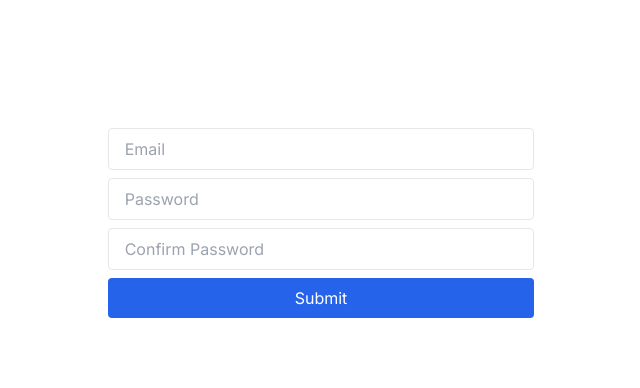
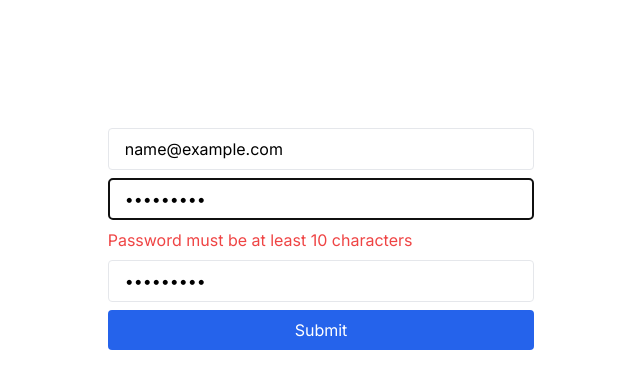
Before and after one commit to asimnp/nextjs-form, a Next.js app: page / in a window 1280 px wide. Both pictures are taken after typing "name@example.com", "Sample123", "Sample123" into the empty fields and a click on the button "Submit". Shown: the top 388 px of the page, without its empty margins (319-959 px from the left). Built offline with nearby package versions, Linux system fonts and the light colour scheme.

Commit message:
form with react-hook-form

```diff
--- a/src/app/page.tsx
+++ b/src/app/page.tsx
@@ -1,75 +1,69 @@
 "use client";
 
-import { useState } from "react";
+import { useForm, type FieldValues } from "react-hook-form";
 
 export default function Home() {
-  const [email, setEmail] = useState("");
-  const [password, setPassword] = useState("");
-  const [confirmPassword, setConfirmPassword] = useState("");
-  const [isSubmitting, setIsSubmitting] = useState(false);
-  const [errors, setErrors] = useState<string[]>([]);
+  const {
+    register,
+    handleSubmit,
+    formState: { errors, isSubmitting },
+    reset,
+    getValues,
+  } = useForm();
 
-  const handleSubmit = async (e: React.FormEvent<HTMLFormElement>) => {
-    e.preventDefault();
-    setIsSubmitting(true);
-
-    if (password !== confirmPassword) {
-      setErrors(["Password and confirm password must match"]);
-      setIsSubmitting(false);
-      return;
-    }
-
-    // submit form to server
+  const onSubmit = async (data: FieldValues) => {
+    // Mock: submit to server
     await new Promise((resolve) => setTimeout(resolve, 2000));
 
-    setEmail("");
-    setPassword("");
-    setConfirmPassword("");
-    setIsSubmitting(false);
+    reset();
   };
 
   return (
     <form
-      onSubmit={handleSubmit}
+      onSubmit={handleSubmit(onSubmit)}
       className="flex flex-col gap-y-2 w-1/3 mx-auto mt-32"
     >
-      {errors.length > 0 && (
-        <ul>
-          {errors.map((error) => (
-            <li
-              key={error}
-              className="bg-red-100 text-red-500 px-4 py-2 rounded"
-            >
-              {error}
-            </li>
-          ))}
-        </ul>
+      <input
+        {...register("email", { required: "Email is required" })}
+        type="email"
+        placeholder="Email"
+        className="px-4 py-2 rounded border"
+      />
+      {errors.email && (
+        <p className="text-red-500">{`${errors.email.message}`}</p>
       )}
 
       <input
-        type="email"
-        value={email}
-        onChange={(e) => setEmail(e.target.value)}
-        required
-        placeholder="Email"
-        className="px-4 py-2 rounded border"
-      />
-      <input
+        {...register("password", {
+          required: "Password is required",
+          minLength: {
+            value: 10,
+            message: "Password must be at least 10 characters",
+          },
+        })}
         type="password"
-        value={password}
-        onChange={(e) => setPassword(e.target.value)}
-        required
         placeholder="Password"
         className="px-4 py-2 rounded border"
       />
+      {errors.password && (
+        <p className="text-red-500">{`${errors.password.message}`}</p>
+      )}
+
       <input
+        {...register("confirmPassword", {
+          required: "Confirm password is required",
+          validate: (value) =>
+            value === getValues("password") ||
+            "Password and confirm password must be match",
+        })}
         type="password"
-        value={confirmPassword}
-        onChange={(e) => setConfirmPassword(e.target.value)}
-        required
         placeholder="Confirm Password"
         className="px-4 py-2 rounded border"
       />
+      {errors.confirmPassword && (
+        <p className="text-red-500">{`${errors.confirmPassword.message}`}</p>
+      )}
+
       <button
         type="submit"
         disabled={isSubmitting}
```
Also changed, not shown: package.json (+5 -4 lines), 1 other file (tests, documents, lock files or other folders).
